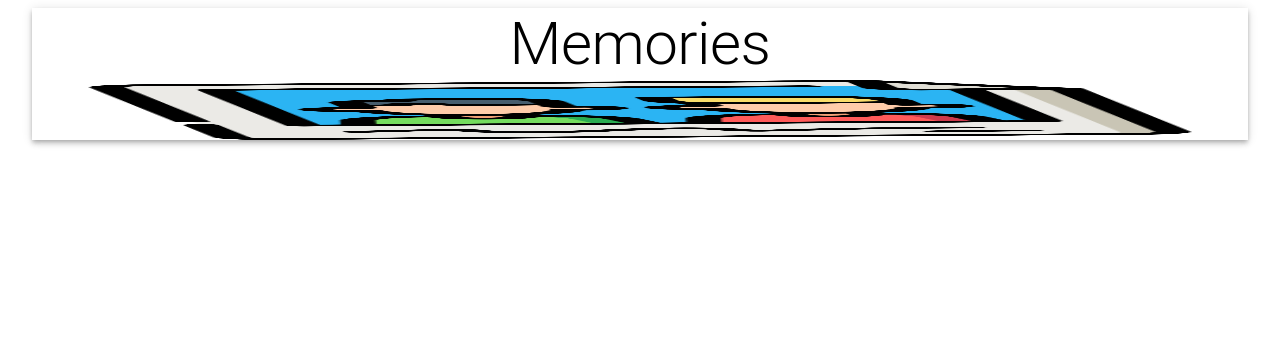
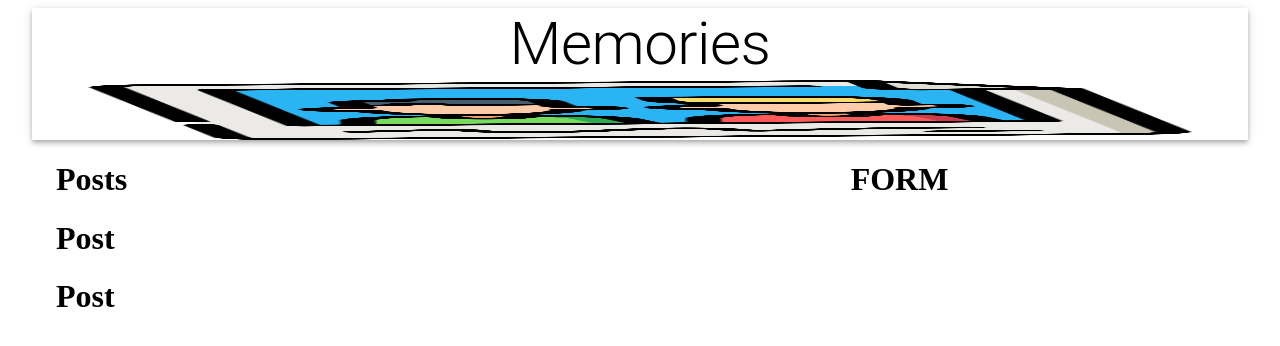
Before and after one commit to ellevpark/Memories, a JavaScript app in the folder client/: page / in a window 1280 px wide. Shown: the top 346 px of the page. Built offline with nearby package versions, Linux system fonts and the light colour scheme.

Commit message:
imported style sheet

```diff
--- a/client/src/App.js
+++ b/client/src/App.js
@@ -1,5 +1,7 @@
 import {Container, AppBar, Typography, Grow, Grid} from '@material-ui/core';
-import memories from './images/memories.png'
+import memories from './images/memories.png';
+import Posts from './components/Posts/Posts.js';
+import Form from './components/Form/Form.js'
 const App = () => {
     return(
         <Container maxwidth="lg">
@@ -7,6 +9,18 @@
                 <Typography variant="h2" align="center">Memories</Typography>
                 <img src={memories} alt="memories" height="60"/>
             </AppBar>
+            <Grow in>
+                <Container>
+                    <Grid container justify="space-between" alignItems="stretch" spacing={3}>
+                        <Grid item xs={12} sm={7} >
+                            <Posts/>
+                        </Grid>
+                        <Grid item xs={12} sm={4} >
+                            <Form/>
+                        </Grid>
+                    </Grid>
+                </Container>
+            </Grow>
         </Container>
     )
 }
--- a/client/src/components/Form/form.js
+++ b/client/src/components/Form/form.js
@@ -0,0 +1,7 @@
+const Form = () => {
+    return (
+        <h1>FORM</h1>
+    )
+}
+
+export default Form;
--- a/client/src/components/Posts/post/post.js
+++ b/client/src/components/Posts/post/post.js
@@ -0,0 +1,7 @@
+const Post = () => {
+    return(
+        <h1>Post</h1>
+    )
+}
+
+export default Post;
--- a/client/src/components/Posts/posts.js
+++ b/client/src/components/Posts/posts.js
@@ -0,0 +1,15 @@
+import Post from './Post/Post.js'
+
+const Posts = () => {
+    return (
+        <>
+        <div>
+            <h1>Posts</h1>
+            <Post/>
+            <Post/>
+        </div>
+        </>
+    )
+}
+
+export default Posts
```
Also changed, not shown: client/src/styles.js (added, +18 -0 lines).
